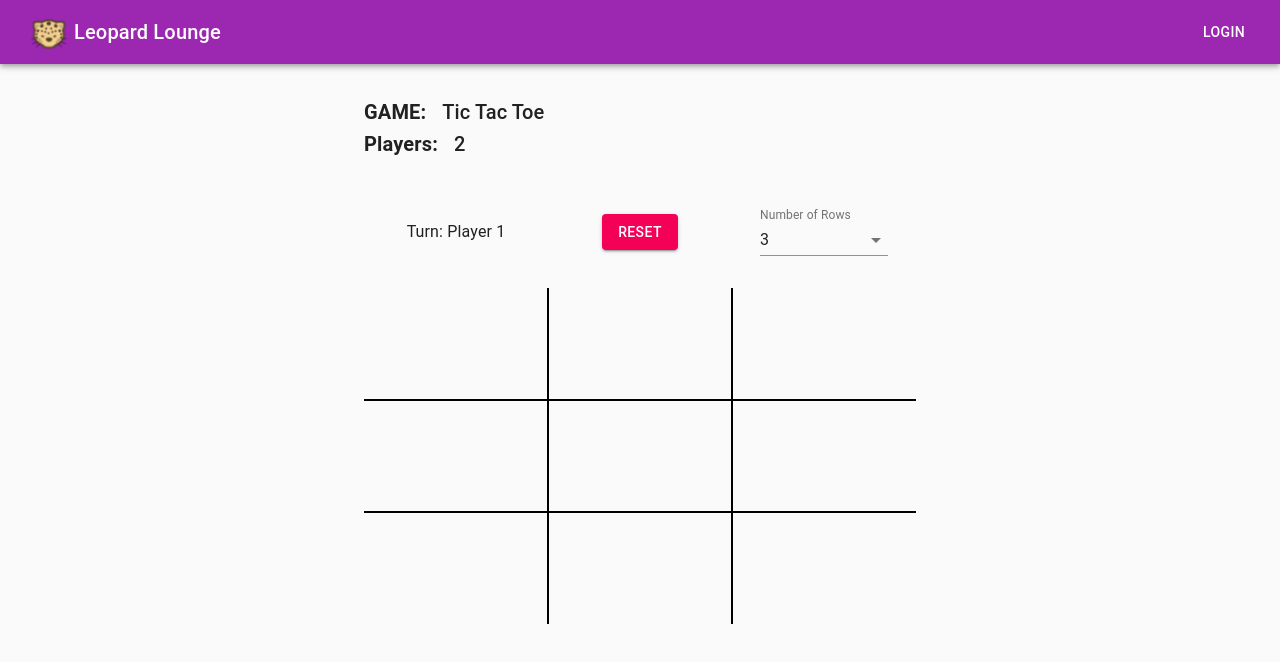
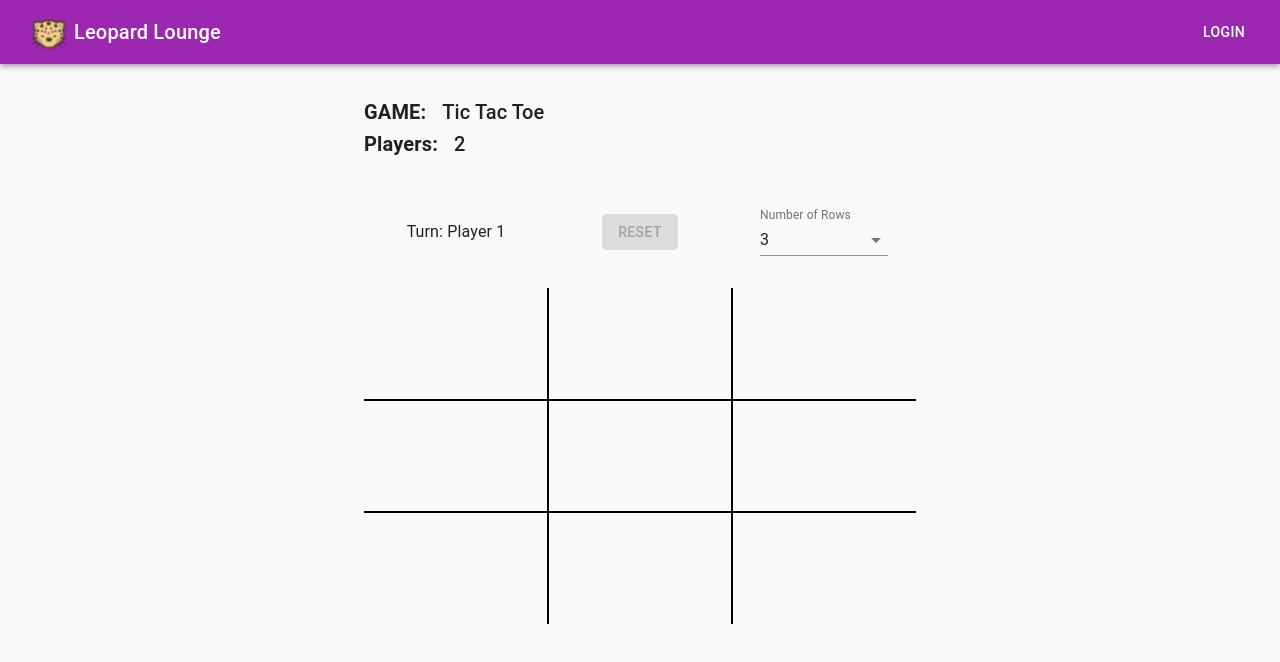
Before and after one commit to martinbee/leopard-lounge, a React (Create React App) app: page /room in a window 1280 px wide. Shown: the top 662 px of the page. Built offline with nearby package versions, Linux system fonts and the light colour scheme.

Commit message:
feat: set up reset button

```diff
--- a/src/components/TicTacToe/index.js
+++ b/src/components/TicTacToe/index.js
@@ -112,7 +112,14 @@ const TicTacToe = () => {
     setBoardState(getBlankBoard(numberOfRows));
     setCurrentPlayer(initialPlayerState);
   };
-  const resetDisabled = false;
+
+  // do better here
+  const boardHasAMove = boardState.reduce((hasMove, rows) => {
+    if (!hasMove) return rows.find(move => move);
+
+    return hasMove;
+  }, false);
+
   const selectNumberOfRows = (evt) => {
     const number = evt.target.value;
     setNumberOfRows(number);
@@ -130,7 +137,7 @@ const TicTacToe = () => {
             onClick={resetBoard}
             color="secondary"
             variant="contained"
-            disabled={resetDisabled}
+            disabled={!boardHasAMove}
           >
             Reset
           </Button>
```
